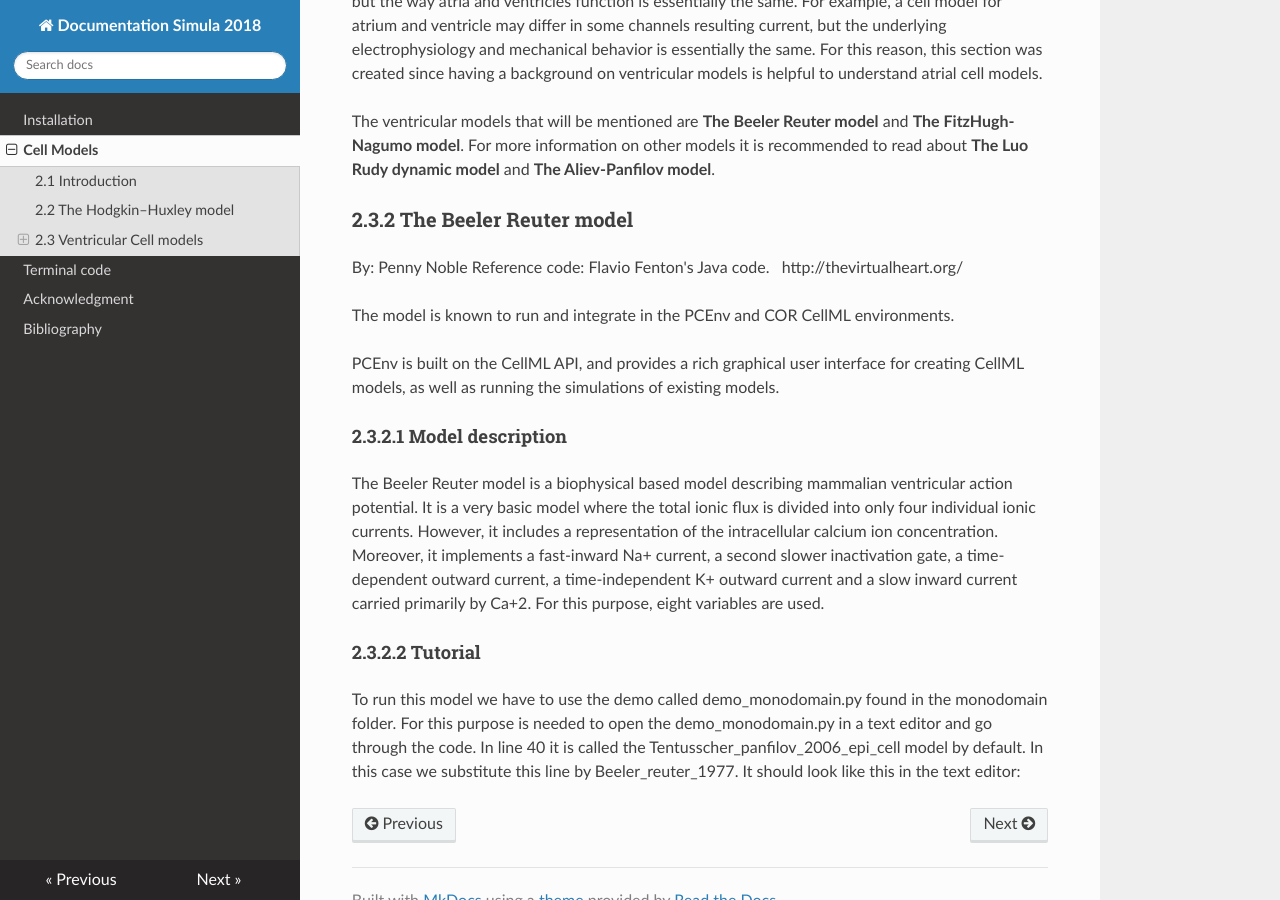
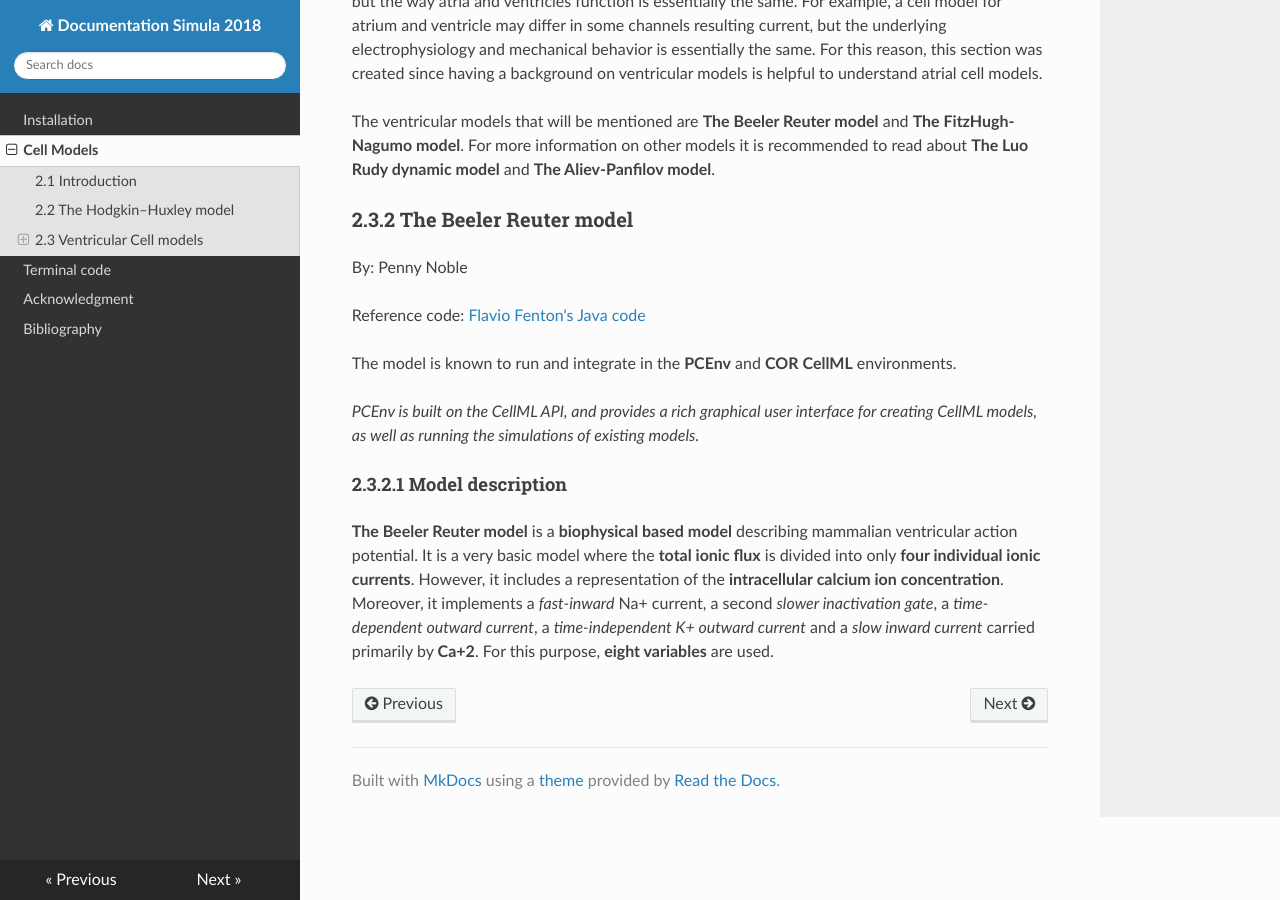
Before and after one commit to ErikaKvalem/Documentation-2018-MkDocs, an MkDocs documentation site: the page built from docs/cellm.md, in a window 1280 px wide and 900 px high, scrolled down 1799 px. Built offline with MkDocs 1.6.1, drawn with Linux system fonts in a browser that asks for light colours; nearby versions of some CDN libraries; formulas are drawn with MathJax 3; old or Windows-style settings are respelled for this version of MkDocs.

Commit message:
Update cellm.md

```diff
--- a/docs/cellm.md
+++ b/docs/cellm.md
@@ -53,17 +53,13 @@ The ventricular models that will be mentioned are **The Beeler Reuter model** an
 
 ### 2.3.2 The Beeler Reuter model
 By: Penny Noble
-Reference code: Flavio Fenton's Java code.   http://thevirtualheart.org/
 
-The model is known to run and integrate in the PCEnv and COR CellML environments.
+Reference code: [Flavio Fenton's Java code](http://thevirtualheart.org/)
 
-PCEnv is built on the CellML API, and provides a rich graphical user interface for creating CellML models, as well as running the simulations of existing models.
+The model is known to run and integrate in the **PCEnv** and **COR CellML** environments.
+
+*PCEnv is built on the CellML API, and provides a rich graphical user interface for creating CellML models, as well as running the simulations of existing models.*
 
 #### 2.3.2.1 Model description
 
-The Beeler Reuter model is a biophysical based model describing mammalian ventricular action potential. It is a very basic model where the total ionic flux is divided into only four individual ionic currents. However, it includes a representation of the intracellular calcium ion concentration. Moreover, it implements a fast-inward Na+ current, a second slower inactivation gate, a time-dependent outward current, a time-independent K+ outward current and a slow inward current carried primarily by Ca+2. For this purpose, eight variables are used.
-
-#### 2.3.2.2 Tutorial
-
-To run this model we have to use the demo called demo_monodomain.py found in the monodomain  folder. For this purpose is needed to open the  demo_monodomain.py in a text editor and go through the code. In line 40 it is called the Tentusscher_panfilov_2006_epi_cell model by default. In this case we substitute this line by Beeler_reuter_1977.
-It should look like this in the text editor:
+**The Beeler Reuter model** is a **biophysical based model** describing mammalian ventricular action potential. It is a very basic model where the **total ionic flux** is divided into only **four individual ionic currents**. However, it includes a representation of the **intracellular calcium ion concentration**. Moreover, it implements a *fast-inward* Na+ current, a second *slower inactivation gate*, a *time-dependent outward current*, a *time-independent K+ outward current* and a *slow inward current* carried primarily by **Ca+2**. For this purpose, **eight variables** are used.
```
